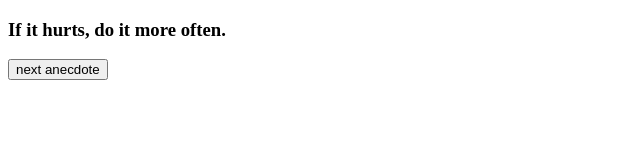
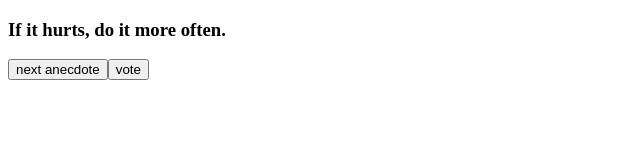
Before and after one commit to Looch8/FullStackOpen, a React (Create React App) app in the folder part1/anecdotes/: page / in a window 1280 px wide. Shown: the top 160 px of the page, without its empty margins (0-640 px from the left). Built offline with nearby package versions, Linux system fonts and the light colour scheme.

Commit message:
added vote button

```diff
--- a/part1/anecdotes/src/App.js
+++ b/part1/anecdotes/src/App.js
@@ -13,15 +13,23 @@ const App = () => {
   ];
 
   const [selected, setSelected] = useState(0);
+  const [points, setPoints] = useState(Array(anecdotes.length).fill(0));
 
   const handleClick = () => {
     setSelected(Math.floor(Math.random() * anecdotes.length));
   };
 
+  const vote = () => {
+    const copy = [...points];
+    copy[selected] += 1;
+    setPoints(copy);
+  };
+
   return (
     <div>
-      <h3>{anecdotes[selected]} </h3>
+      <h3>{anecdotes[selected]}</h3>
       <button onClick={handleClick}>next anecdote</button>
+      <button onClick={vote}>vote</button>
     </div>
   );
 };
```
